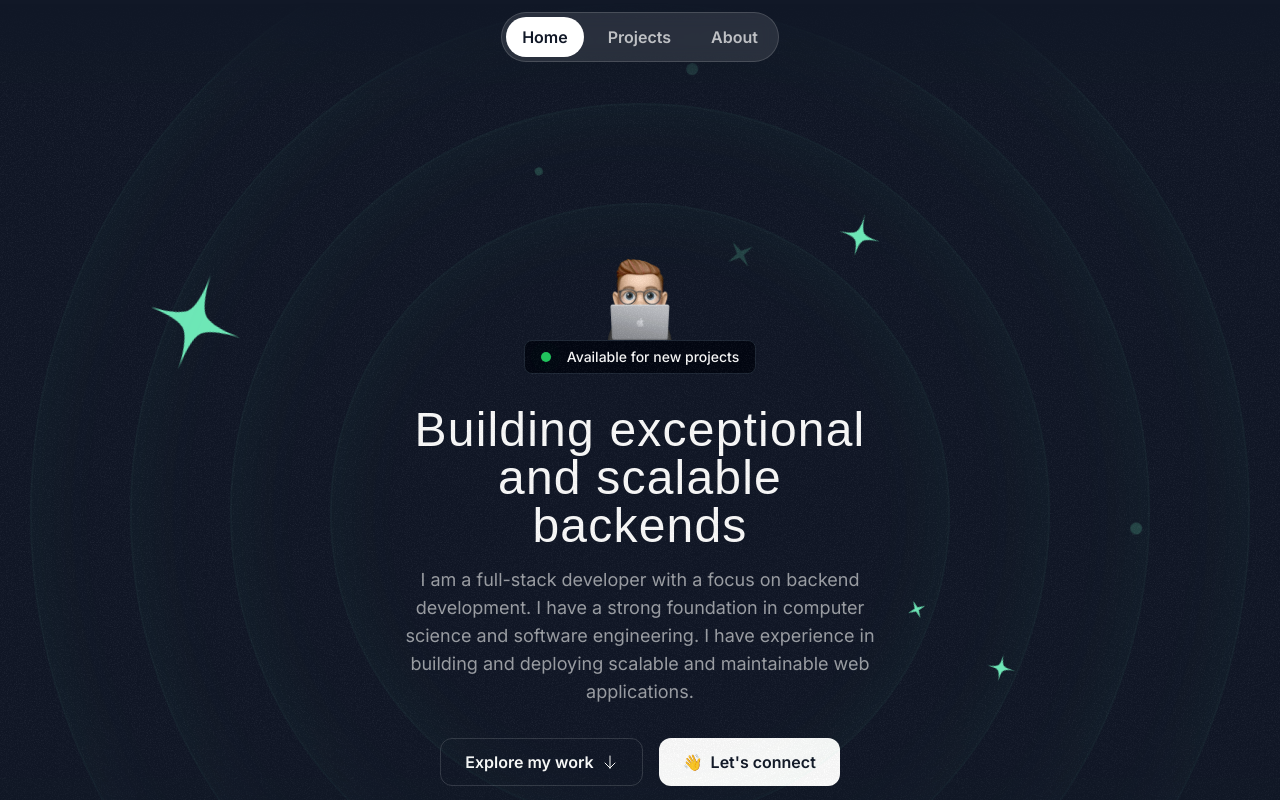
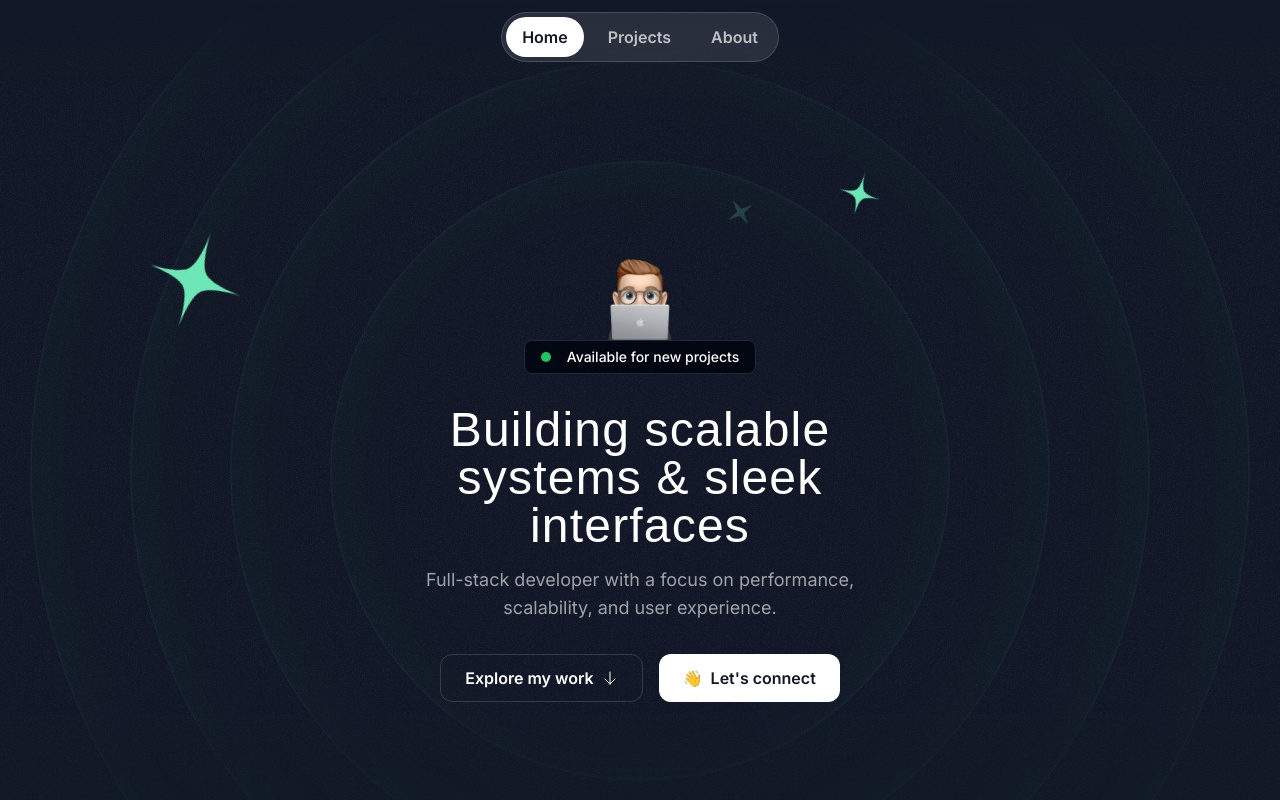
Before and after one commit to adivedpathak/Portfolio, a Next.js app: page / in a window 1280 px wide. Shown: the top 800 px of the page. Built offline with nearby package versions, Linux system fonts and the light colour scheme; a web font is replaced by a local one.

Commit message:
fixed error, it'll be hosted now ig

```diff
--- a/src/sections/Hero.tsx
+++ b/src/sections/Hero.tsx
@@ -1,80 +1,78 @@
-import memojiImage from '@/assets/images/memoji-computer.png';
-import Image from 'next/image';
-import ArrowDown from '@/assets/icons/arrow-down.svg';
-import grainImage from '@/assets/images/grain.jpg';
-import StarIcon from '@/assets/icons/star.svg';
-import SparkleIcon from '@/assets/icons/sparkle.svg';
-import { HeroOrbit } from '@/components/HeroOrbit';
+"use client";
+import memojiImage from "@/assets/images/memoji-computer.png";
+import Image from "next/image";
+import ArrowDown from "@/assets/icons/arrow-down.svg";
+import grainImage from "@/assets/images/grain.jpg";
+import StarIcon from "@/assets/icons/star.svg";
+import SparkleIcon from "@/assets/icons/sparkle.svg";
+import { HeroOrbit } from "@/components/HeroOrbit";
 
 export const HeroSection = () => {
-  return <section id="hero" className='py-32 md:py-48 lg:py-60 relative z-0 overflow-x-clip'>
-    <div className="absolute inset-0 [mask-image:linear-gradient(to_bottom,transparent,black_10%,black_70%,transparent)]">
-      <div className="absolute inset-0 -z-30 opacity-5" style={{backgroundImage: `url(${grainImage.src})`}}></div>
+  return (
+    <section
+      id="hero"
+      className="py-32 md:py-48 lg:py-60 relative z-0 overflow-x-clip"
+    >
+      {/* Background & Floating Elements */}
+      <div className="absolute inset-0 [mask-image:linear-gradient(to_bottom,transparent,black_10%,black_70%,transparent)] pointer-events-none">
+        <div
+          className="absolute inset-0 -z-30 opacity-5 pointer-events-none"
+          style={{ backgroundImage: `url(${grainImage.src})` }}
+        ></div>
         <div className="size-[620px] hero-ring"></div>
         <div className="size-[820px] hero-ring"></div>
         <div className="size-[1020px] hero-ring"></div>
         <div className="size-[1220px] hero-ring"></div>
-      <HeroOrbit size={430} rotation={-14} shouldOrbit orbitDuration='30s' shouldSpin spinDuration='3s'>
-        <SparkleIcon className="size-8 text-emerald-300/20" />
+        <HeroOrbit size={430} rotation={-14} shouldOrbit orbitDuration="30s" shouldSpin spinDuration="3s">
+          <SparkleIcon className="size-8 text-emerald-300/20 pointer-events-none" />
         </HeroOrbit>
-      <HeroOrbit size={440} rotation={79} shouldOrbit orbitDuration='32s' shouldSpin spinDuration='3s'>
-        <SparkleIcon className="size-5 text-emerald-300" />
+        <HeroOrbit size={550} rotation={20} shouldOrbit orbitDuration="38s" shouldSpin spinDuration="6s">
+          <StarIcon className="size-12 text-emerald-300 pointer-events-none" />
         </HeroOrbit>
-      <HeroOrbit size={520} rotation={-41} shouldOrbit orbitDuration='34s' shouldSpin spinDuration='6s'>
-        <div className="size-2 rounded-full bg-emerald-300/20"></div>
-      </HeroOrbit>
-      <HeroOrbit size={530} rotation={178} shouldOrbit orbitDuration='36s' shouldSpin spinDuration='3s'>
-        <SparkleIcon className="size-10 text-emerald-300" />
-      </HeroOrbit>
-      <HeroOrbit size={550} rotation={20} shouldOrbit orbitDuration='38s' shouldSpin spinDuration='6s'>
-        <StarIcon className="size-12 text-emerald-300" />
-      </HeroOrbit>
-      <HeroOrbit size={590} rotation={98} shouldOrbit orbitDuration='40s' shouldSpin spinDuration='6s'>
-        <StarIcon className="size-8 text-emerald-300" />
-      </HeroOrbit>
-      <HeroOrbit size={650} rotation={-5} shouldOrbit orbitDuration='42s' shouldSpin spinDuration='6s'>
-        <div className="size-3 rounded-full bg-emerald-300/20"></div>
-      </HeroOrbit>
-      <HeroOrbit size={710} rotation={144} shouldOrbit orbitDuration='44s' shouldSpin spinDuration='3s'>
-        <SparkleIcon className="size-14 text-emerald-300" />
-      </HeroOrbit>
-      <HeroOrbit size={720} rotation={85} shouldOrbit orbitDuration='46s' shouldSpin spinDuration='6s'>
-        <div className="size-3 rounded-full bg-emerald-300/20"></div>
-      </HeroOrbit>
-      <HeroOrbit size={800} rotation={-72} shouldOrbit orbitDuration='48s' shouldSpin spinDuration='6s'>
-        <StarIcon className="size-28 text-emerald-300" />
+        <HeroOrbit size={800} rotation={-72} shouldOrbit orbitDuration="48s" shouldSpin spinDuration="6s">
+          <StarIcon className="size-28 text-emerald-300 pointer-events-none" />
         </HeroOrbit>
       </div>
-    <div className="container">
+
+      {/* Hero Content */}
+      <div className="container relative z-50">
         <div className="flex flex-col items-center">
           <Image src={memojiImage} className="size-[100px]" alt="Memoji" />
           <div className="bg-gray-950 border border-gray-800 px-4 py-1.5 inline-flex items-center gap-4 rounded-lg">
-          <div className='bg-green-500 size-2.5 rounded-full relative'>
+            <div className="bg-green-500 size-2.5 rounded-full relative">
               <div className="bg-green-500 absolute inset-0 animate-ping-large rounded-full"></div>
             </div>
-          <div className='text-sm font-medium'>Available for new projects</div>
+            <div className="text-sm font-medium">Available for new projects</div>
           </div>
         </div>
-      <div className='max-w-lg mx-auto'>
-        <h1 className="font-serif text-3xl md:text-5xl text-center mt-8 tracking-wide">Building exceptional and scalable backends</h1>
-        <p className="mt-4 text-center text-white/60 md:text-lg">
-          I am a full-stack developer with a focus on backend development. I have a strong foundation in computer science and software engineering. I have experience in building and deploying scalable and maintainable web applications.
+
+        <div className="max-w-lg mx-auto text-center">
+          <h1 className="font-serif text-3xl md:text-5xl mt-8 tracking-wide">
+            Building scalable systems & sleek interfaces
+          </h1>
+          <p className="mt-4 text-white/60 md:text-lg">
+            Full-stack developer with a focus on performance, scalability, and user experience.
           </p>
         </div>
-      <div className="flex flex-col md:flex-row justify-center items-center mt-8 gap-4">
-        <button className="inline-flex items-center gap-2 border border-white/15 px-6 h-12 rounded-xl">
+
+        {/* Buttons */}
+        <div className="flex flex-col md:flex-row justify-center items-center mt-8 gap-4 relative z-50">
+          <button
+            className="inline-flex items-center gap-2 border border-white/15 px-6 h-12 rounded-xl"
+            onClick={() => {
+              console.log("Explore my work clicked!");
+              document.getElementById("projects")?.scrollIntoView({ behavior: "smooth", block: "start" });
+            }}
+          >
             <span className="font-semibold">Explore my work</span>
-          <ArrowDown className="size-4"/>
+            <ArrowDown className="size-4" />
           </button>
           <button className="inline-flex items-center gap-2 border-white bg-white text-gray-900 h-12 px-6 rounded-xl">
-          <span>
-            👋
-          </span>
-          <span className="font-semibold">
-            Let's connect
-          </span>
+            <span>👋</span>
+            <span className="font-semibold">Let's connect</span>
           </button>
         </div>
       </div>
-  </section>;
+    </section>
+  );
 };
--- a/src/sections/Projects.tsx
+++ b/src/sections/Projects.tsx
@@ -79,7 +79,7 @@ export const ProjectsSection = () => {
                   <hr />
                   <ul className="flex flex-col gap-4 mt-4 md:mt-5">
                     {project.results.map((result) => (
-                      <li className="flex gap-2 text-sm md:text-base text-white/50">
+                      <li key={result.title} className="flex gap-2 text-sm md:text-base text-white/50">
                         <CheckCircleIcon className="size-5 md:size-6" />
                         <span>{result.title}</span>
                       </li>
```
Lines whose indentation alone changed are shown as unchanged.
